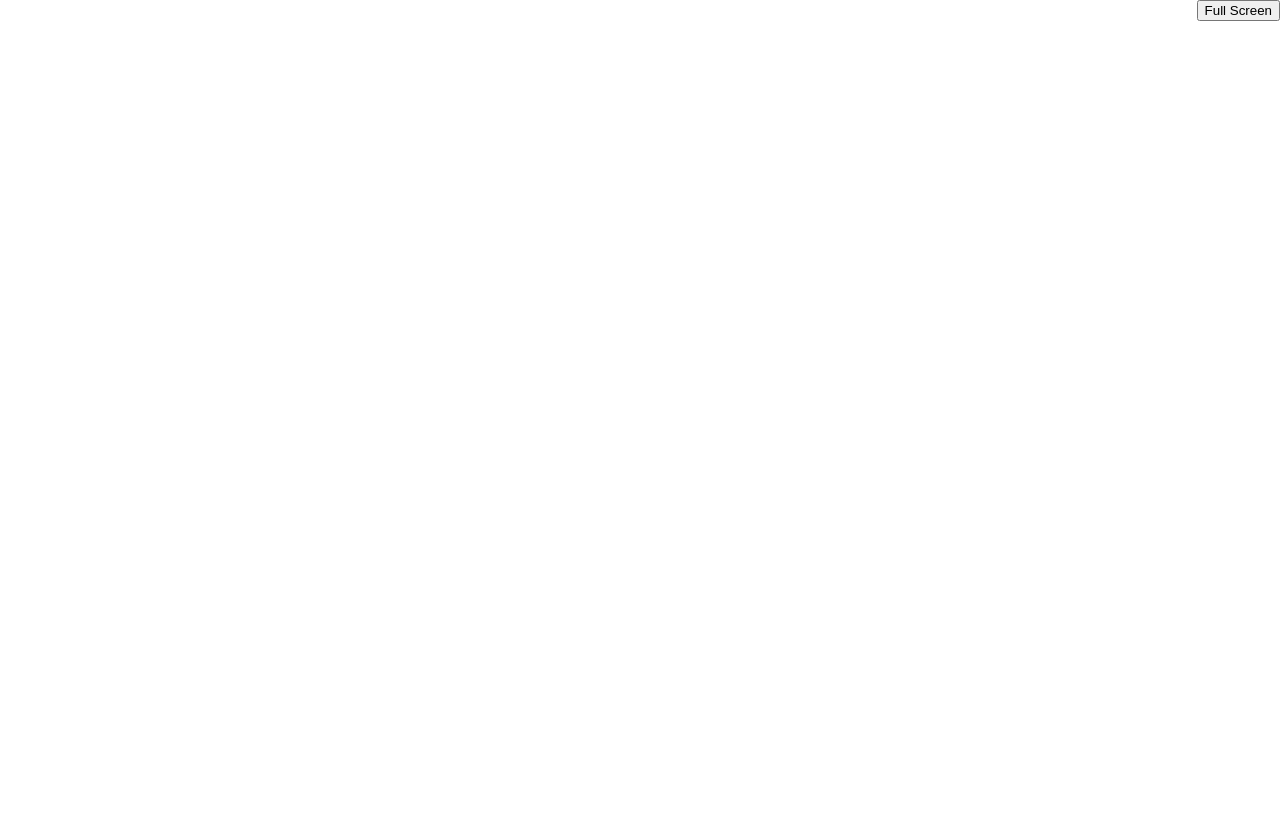
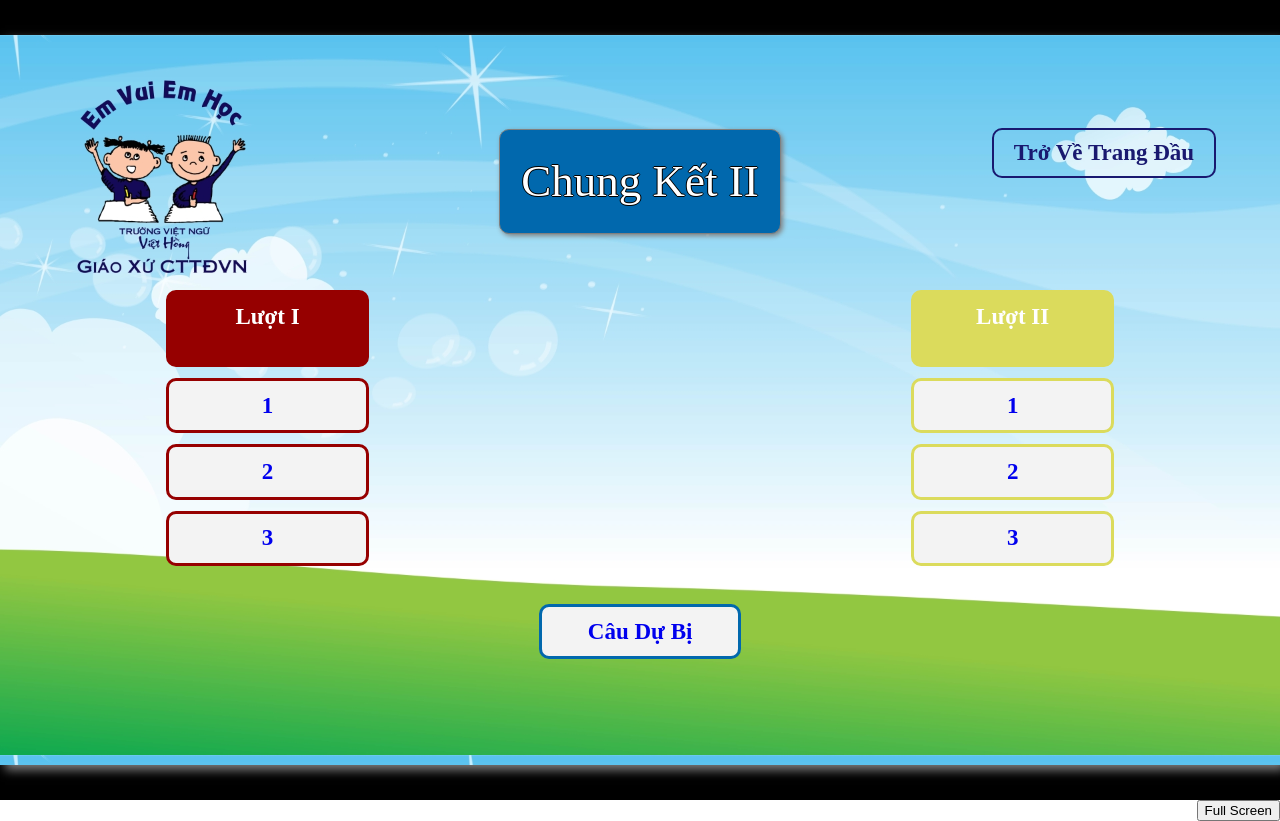
Before and after one commit to ankpham/vh-final-round, a React (Create React App) app: page /r3-selection in a window 1280 px wide. Before the commit this address had no page. Before the commit the page ends 800 px from the top, so only its background shows below. Built offline with nearby package versions, Linux system fonts and the light colour scheme.

Commit message:
added rounds 2 and 3

```diff
--- a/src/App.js
+++ b/src/App.js
@@ -10,6 +10,8 @@ import R1Home from './pages/R1Home';
 import R2Home from './pages/R2Home';
 import R3Home from './pages/R3Home';
 import R1Selection from './pages/R1Selection';
+import R2Selection from './pages/R2Selection';
+import R3Selection from './pages/R3Selection';
 import ViewQuestion from './pages/ViewQuestion';
 
 function App() {
@@ -38,6 +40,8 @@ function App() {
         <Route path="/r2-home" element={<R2Home/>} exact/>
         <Route path="/r3-home" element={<R3Home/>} exact/>
         <Route path="/r1-selection" element={<R1Selection/>} exact/>
+        <Route path="/r2-selection" element={<R2Selection/>} exact/>
+        <Route path="/r3-selection" element={<R3Selection/>} exact/>
       </Routes>
     </Router>
     {/*remove overflow hidden to add scrollbar and access full screen button*/}
--- a/src/pages/R1Selection.jsx
+++ b/src/pages/R1Selection.jsx
@@ -12,7 +12,6 @@ const R1Selection = () => {
 
         for (let i = 0;i<data.length;i++) {
             for (let a = 0;a<data[i].length;a++) {
-                console.log('bob' + data[i][a])
                 categoryElement.current.childNodes[i].firstElementChild.childNodes[data[i][a]].classList.add('selection-used');
             }
         }
@@ -21,8 +20,6 @@ const R1Selection = () => {
     //adds used questions
     function newUsedQuestion(category, points) {
         usedQuestions.r1[category-1].push(points);
-        console.log(usedQuestions.r1[category-1]);
-        console.log(usedQuestions);
     }
 
     return (
--- a/src/pages/R2Home.jsx
+++ b/src/pages/R2Home.jsx
@@ -6,9 +6,9 @@ const R2Home = () => {
         <div className='home'>
             <div className='container'>
                 <Link className="link back-to-selection-right" to={"/selection"}>Trở Về Trang Đầu</Link>
-                <h1 className='heading'>Niên Học 2022-23</h1>
-                <h1 className='sub-heading'>Vòng II</h1>
-                <Link className="start-link link" to="/view-question/2">Bắt Đầu</Link>
+                <h1 className='heading'>Niên Học 2023-24</h1>
+                <h1 className='sub-heading'>Chung Kết II</h1>
+                <Link className="start-link link" to="/r2-selection">Bắt Đầu</Link>
             </div>
         </div>
     )
--- /dev/null
+++ b/src/pages/R2Selection.jsx
@@ -0,0 +1,75 @@
+import React, {useRef, useEffect, useState} from 'react';
+import usedQuestions from '../database/used-questions.json';
+import {Link} from 'react-router-dom';
+
+const R1Selection = () => {
+    const heading = useRef();
+    const categoryElement = useRef();
+
+    useEffect(() => {
+        //remove used questions
+        let data = usedQuestions.r2;
+
+        for (let i = 0;i<data.length;i++) {
+            for (let a = 0;a<data[i].length;a++) {
+                categoryElement.current.childNodes[i].firstElementChild.childNodes[data[i][a]].classList.add('selection-used');
+            }
+        }
+    }, [heading])
+
+    //adds used questions
+    function newUsedQuestion(category, points) {
+        usedQuestions.r2[category-1].push(points);
+    }
+
+    return (
+        <>
+        <div className="selection">
+            <div className="container category">
+                <Link className="link back-to-selection-right" to={"/r2-home/"}>Trở Về Trang Đầu</Link>
+                <h1 ref={heading} className='heading background-lightblue'>Chung Kết II</h1>
+                <div className='selection-container-category-points'>
+                    <div ref={categoryElement} className="category">
+                        <div className="column-container">
+                            <div className='column'>
+                                <div className='select-heading-container select background-red border-red'>
+                                    <span>Lượt Đi</span>
+                                </div>
+                                <Link onClick={() => newUsedQuestion(1,1)} to={"/view-question/2/1/1"} className="select border-red">1</Link>
+                                <Link onClick={() => newUsedQuestion(1,2)} to={"/view-question/2/1/2"} className="select border-red">2</Link>
+                                <Link onClick={() => newUsedQuestion(1,3)} to={"/view-question/2/1/3"} className="select border-red">3</Link>
+                                <Link onClick={() => newUsedQuestion(1,4)} to={"/view-question/2/1/4"} className="select border-red">4</Link>
+                                <Link onClick={() => newUsedQuestion(1,5)} to={"/view-question/2/1/5"} className="select border-red">5</Link>
+                                <Link onClick={() => newUsedQuestion(1,6)} to={"/view-question/2/1/6"} className="select border-red">6</Link>
+                            </div>
+                        </div>
+                        <div className="column-container">
+                            <div className='column'>
+                                <div>
+                                </div>
+                                <Link onClick={() => newUsedQuestion(2,1)} to={"/view-question/2/3/1"} className="select select-bottom border-lightblue">Câu Đồng Đội</Link>
+                                <Link onClick={() => newUsedQuestion(2,2)} to={"/view-question/2/3/2"} className="select select-bottom border-lightblue">Câu Dự Bị</Link>
+                            </div>
+                        </div>
+                        <div className="column-container">
+                            <div className='column'>
+                                <div className='select-heading-container select background-yellow border-yellow'>
+                                    <span>Lượt Về</span>
+                                </div>
+                                <Link onClick={() => newUsedQuestion(3,1)} to={"/view-question/2/2/1"} className="select border-yellow">1</Link>
+                                <Link onClick={() => newUsedQuestion(3,2)} to={"/view-question/2/2/2"} className="select border-yellow">2</Link>
+                                <Link onClick={() => newUsedQuestion(3,3)} to={"/view-question/2/2/3"} className="select border-yellow">3</Link>
+                                <Link onClick={() => newUsedQuestion(3,4)} to={"/view-question/2/2/4"} className="select border-yellow">4</Link>
+                                <Link onClick={() => newUsedQuestion(3,5)} to={"/view-question/2/2/5"} className="select border-yellow">5</Link>
+                                <Link onClick={() => newUsedQuestion(3,6)} to={"/view-question/2/2/6"} className="select border-yellow">6</Link>
+                            </div>
+                        </div>
+                    </div>
+                </div>
+            </div>
+        </div>
+        </>
+    )
+}
+
+export default R1Selection;
--- a/src/pages/R3Home.jsx
+++ b/src/pages/R3Home.jsx
@@ -1,20 +1,17 @@
 import React from 'react';
 import {Link} from 'react-router-dom';
 
-const R3Home = () => {
+const R2Home = () => {
     return (
-        <div className='round-selection'>
+        <div className='home'>
             <div className='container'>
-            <Link className="link back-to-selection-right" to={"/selection"}>Trở Về Trang Đầu</Link>
-            <h1 className='heading' style={{marginTop: '6%', fontSize: '80px'}}>Vòng III</h1>
-                <div className='select-round' style={{display: 'flex', flexDirection: 'row'}}>
-                    <Link style={{fontSize: '70px'}} className="link" to="/view-oer-question/3-1">Câu Hỏi 1</Link>
-                    <Link style={{fontSize: '70px'}} className="link" to="/view-oer-question/3-2">Câu Hỏi 2</Link>
-                    <Link style={{fontSize: '70px'}} className="link" to="/view-oer-question/3-3">Câu Hỏi 3</Link>
-                </div>
+                <Link className="link back-to-selection-right" to={"/selection"}>Trở Về Trang Đầu</Link>
+                <h1 className='heading'>Niên Học 2023-24</h1>
+                <h1 className='sub-heading'>Chung Kết III</h1>
+                <Link className="start-link link" to="/r3-selection">Bắt Đầu</Link>
             </div>
         </div>
     )
 }
 
-export default R3Home;
+export default R2Home;
--- /dev/null
+++ b/src/pages/R3Selection.jsx
@@ -0,0 +1,68 @@
+import React, {useRef, useEffect, useState} from 'react';
+import usedQuestions from '../database/used-questions.json';
+import {Link} from 'react-router-dom';
+
+const R1Selection = () => {
+    const heading = useRef();
+    const categoryElement = useRef();
+
+    useEffect(() => {
+        //remove used questions
+        let data = usedQuestions.r3;
+
+        for (let i = 0;i<data.length;i++) {
+            for (let a = 0;a<data[i].length;a++) {
+                categoryElement.current.childNodes[i].firstElementChild.childNodes[data[i][a]].classList.add('selection-used');
+            }
+        }
+    }, [heading])
+
+    //adds used questions
+    function newUsedQuestion(category, points) {
+        usedQuestions.r3[category-1].push(points);
+    }
+
+    return (
+        <>
+        <div className="selection">
+            <div className="container category">
+                <Link className="link back-to-selection-right" to={"/r3-home/"}>Trở Về Trang Đầu</Link>
+                <h1 ref={heading} className='heading background-lightblue'>Chung Kết II</h1>
+                <div className='selection-container-category-points'>
+                    <div ref={categoryElement} className="category">
+                        <div className="column-container">
+                            <div className='column'>
+                                <div className='select-heading-container select background-red border-red'>
+                                    <span>Lượt I</span>
+                                </div>
+                                <Link onClick={() => newUsedQuestion(1,1)} to={"/view-question/3/1/1"} className="select border-red">1</Link>
+                                <Link onClick={() => newUsedQuestion(1,2)} to={"/view-question/3/1/2"} className="select border-red">2</Link>
+                                <Link onClick={() => newUsedQuestion(1,3)} to={"/view-question/3/1/3"} className="select border-red">3</Link>
+                            </div>
+                        </div>
+                        <div className="column-container">
+                            <div className='column'>
+                                <div>
+                                </div>
+                                <Link onClick={() => newUsedQuestion(2,1)} to={"/view-question/3/3/1"} className="select select-bottom border-lightblue">Câu Dự Bị</Link>
+                            </div>
+                        </div>
+                        <div className="column-container">
+                            <div className='column'>
+                                <div className='select-heading-container select background-yellow border-yellow'>
+                                    <span>Lượt II</span>
+                                </div>
+                                <Link onClick={() => newUsedQuestion(3,1)} to={"/view-question/3/2/1"} className="select border-yellow">1</Link>
+                                <Link onClick={() => newUsedQuestion(3,2)} to={"/view-question/3/2/2"} className="select border-yellow">2</Link>
+                                <Link onClick={() => newUsedQuestion(3,3)} to={"/view-question/3/2/3"} className="select border-yellow">3</Link>
+                            </div>
+                        </div>
+                    </div>
+                </div>
+            </div>
+        </div>
+        </>
+    )
+}
+
+export default R1Selection;
--- a/src/style/selection.css
+++ b/src/style/selection.css
@@ -130,5 +130,7 @@
 
 .select-bottom {
     bottom: 0 !important;
+}
+.select-bottom:nth-child(2) {
     margin-top: 40vh !important;
 }
```
